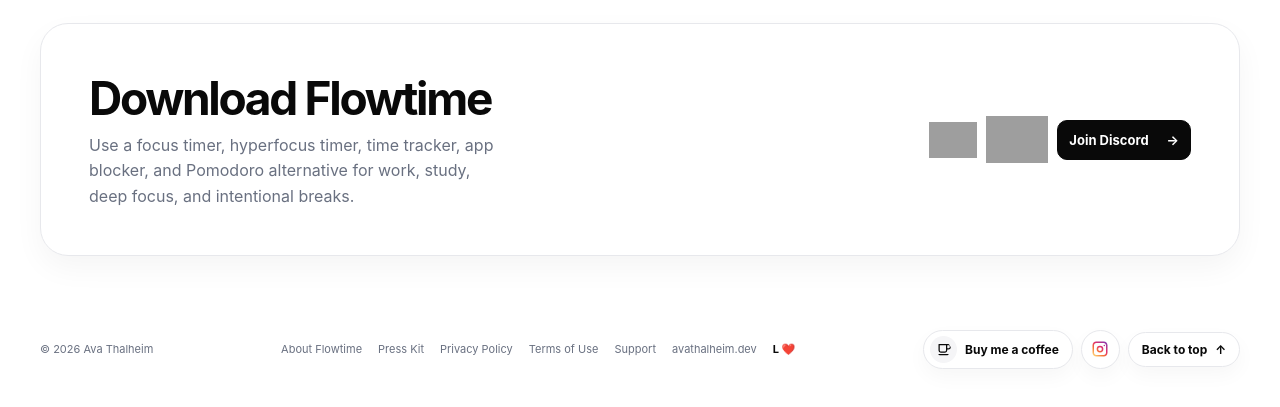
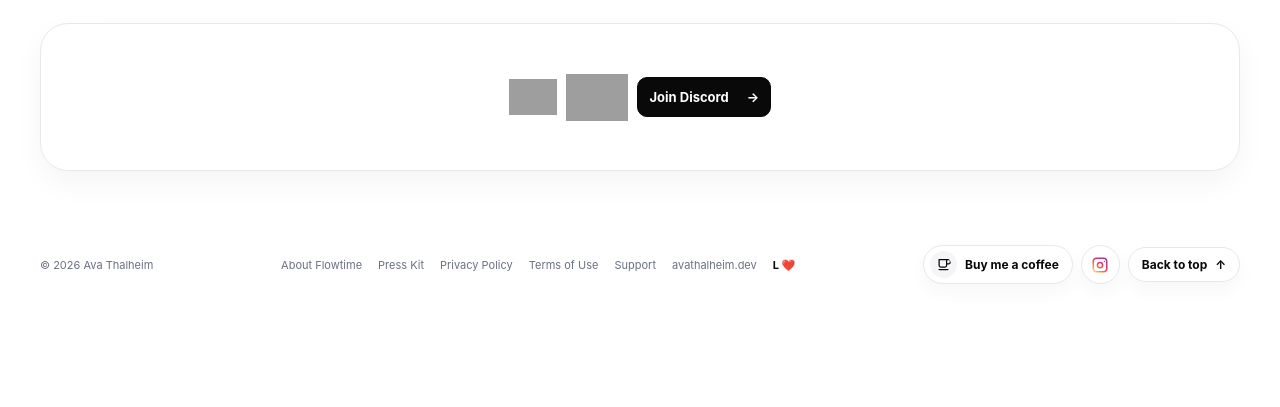
Before and after one commit to avocadowitharms/getflowtime, a website: page index.html in a window 1280 px wide. Shown: the part 10159-10566 px from the top of the page. After the commit the page ends 10481 px from the top, so only its background shows below. Drawn offline with Linux system fonts and the light colour scheme; grey boxes are pictures that could not be loaded.

Commit message:
Simplify bottom download CTA

```diff
--- a/css/pricing.css
+++ b/css/pricing.css
@@ -108,17 +108,6 @@
   border-radius: 20px;
   background: var(--panel);
   box-shadow: var(--shadow);
-}
-
-.download-panel h2 {
-  margin: 0 0 7px;
-  font-size: 27px;
-  letter-spacing: -0.05em;
-}
-
-.download-panel p {
-  margin: 0 0 20px;
-  color: var(--muted);
 }
 
 .download-panel .actions {
--- a/css/responsive.css
+++ b/css/responsive.css
@@ -635,27 +635,15 @@
     margin-top: 102px;
     margin-bottom: 40px;
     padding: 46px clamp(28px, 4vw, 48px);
-    display: grid;
-    grid-template-columns: minmax(275px, 0.85fr) minmax(410px, 1.15fr);
-    gap: clamp(28px, 4vw, 60px);
+    display: flex;
+    justify-content: center;
     align-items: center;
     border-radius: 28px;
   }
 
-  .download-panel h2 {
-    font-size: 46px;
-  }
-
-  .download-panel p {
-    margin-bottom: 0;
-    max-width: 410px;
-    font-size: 16px;
-    line-height: 1.58;
-  }
-
   .download-panel .actions {
     grid-template-columns: repeat(3, max-content);
-    justify-content: end;
+    justify-content: center;
     align-items: center;
   }
 
--- a/scripts/i18n.js
+++ b/scripts/i18n.js
@@ -197,8 +197,6 @@
       "faq.pro.appearance": "Break tracking and timer ring color customization",
       "faq.beta.q": "Where can I download Flowtime?",
       "faq.beta.a": "Flowtime is available on the App Store for iPhone and on Google Play for Android.",
-      "download.title": "Download Flowtime",
-      "download.description": "Use a focus timer, hyperfocus timer, time tracker, app blocker, and Pomodoro alternative for work, study, deep focus, and intentional breaks.",
       "modal.close": "Close",
       "footer.copyright": "&copy; 2026 Ava Thalheim",
       "footer.links": "Legal and support",
@@ -399,8 +397,6 @@
       "faq.pro.appearance": "Pausen-Tracking und Timer-Ring-Farbe",
       "faq.beta.q": "Wo kann ich Flowtime herunterladen?",
       "faq.beta.a": "Flowtime ist im App Store für iPhone und bei Google Play für Android verfügbar.",
-      "download.title": "Bereit für deinen Flow?",
-      "download.description": "Erfasse deinen Fokus mit einem direkten App-Erlebnis für konzentriertes Arbeiten und tägliche Produktivität.",
       "modal.close": "Schließen",
       "footer.copyright": "&copy; 2026 Ava Thalheim",
       "footer.links": "Rechtliches und Support",
@@ -601,8 +597,6 @@
       "faq.pro.appearance": "Suivi des pauses et couleur de l'anneau du minuteur",
       "faq.beta.q": "Ou puis-je telecharger Flowtime ?",
       "faq.beta.a": "Flowtime est disponible sur l'App Store pour iPhone et sur Google Play pour Android.",
-      "download.title": "Prêt à entrer dans le flow ?",
-      "download.description": "Commencez à suivre votre concentration grâce à une expérience simple et directe conçue pour le travail concentré et la productivité quotidienne.",
       "modal.close": "Fermer",
       "footer.copyright": "&copy; 2026 Ava Thalheim",
       "footer.links": "Mentions légales et assistance",
--- a/sections/download-panel.js
+++ b/sections/download-panel.js
@@ -1,10 +1,5 @@
 window.renderSection("download-panel", `
   <section class="download-panel">
-    <div>
-      <h2>${window.t("download.title")}</h2>
-      <p>${window.t("download.description")}</p>
-    </div>
-
     <div class="actions">
       <a
         class="app-store-badge"
```
